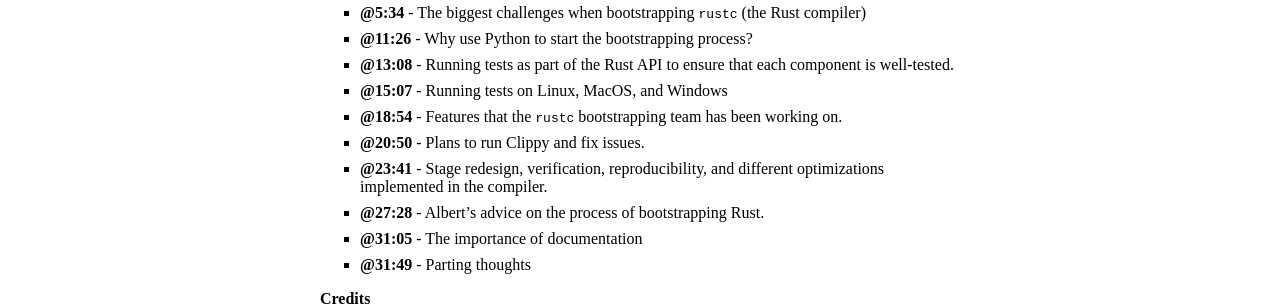
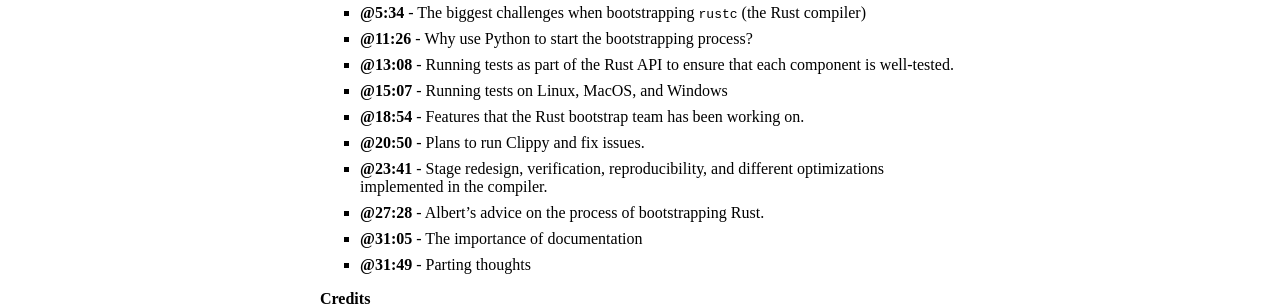
Before and after one commit to rustacean-station/rustacean-station.org, a Jekyll site: the page built from _episodes/interviews/2023-07-14-albert-larsan.md, in a window 1280 px wide. Shown: the part 977-1283 px from the top of the page. Built offline with Jekyll 4.4.1, drawn with Linux system fonts in a browser that asks for light colours.

Commit message:
Update _episodes/interviews/2023-07-14-albert-larsan.md
Co-authored-by: Albert Larsan <albertlarsan@unbon.cafe>

```diff
--- a/_episodes/interviews/2023-07-14-albert-larsan.md
+++ b/_episodes/interviews/2023-07-14-albert-larsan.md
@@ -26,7 +26,7 @@
 - [@11:26] - Why use Python to start the bootstrapping process?
 - [@13:08] - Running tests as part of the Rust API to ensure that each component is well-tested.
 - [@15:07] - Running tests on Linux, MacOS, and Windows
-- [@18:54] - Features that the `rustc` bootstrapping team has been working on.
+- [@18:54] - Features that the Rust bootstrap team has been working on.
 - [@20:50] - Plans to run Clippy and fix issues.
 - [@23:41] - Stage redesign, verification, reproducibility, and different optimizations implemented in the compiler.
 - [@27:28] - Albert's advice on the process of bootstrapping Rust.
```
